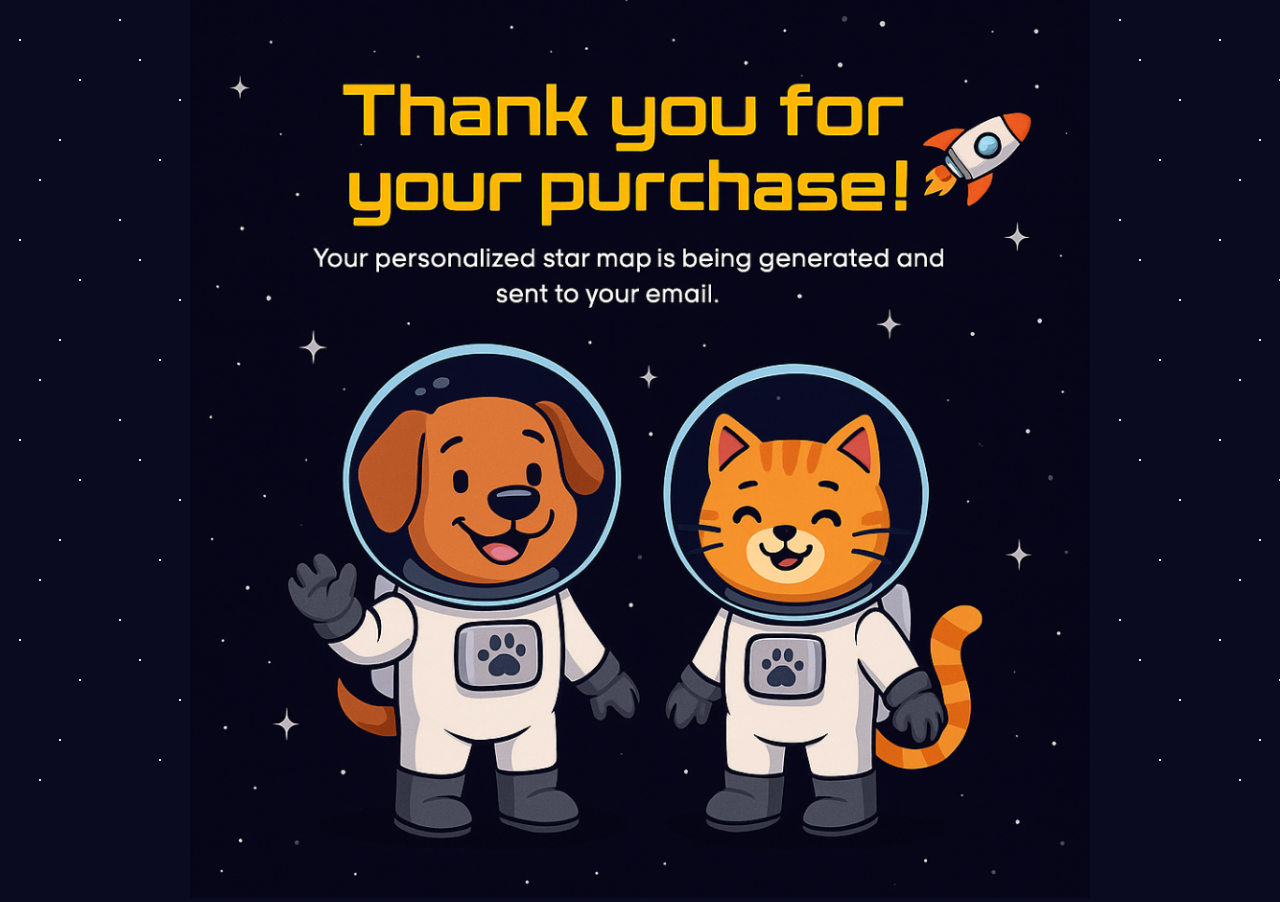
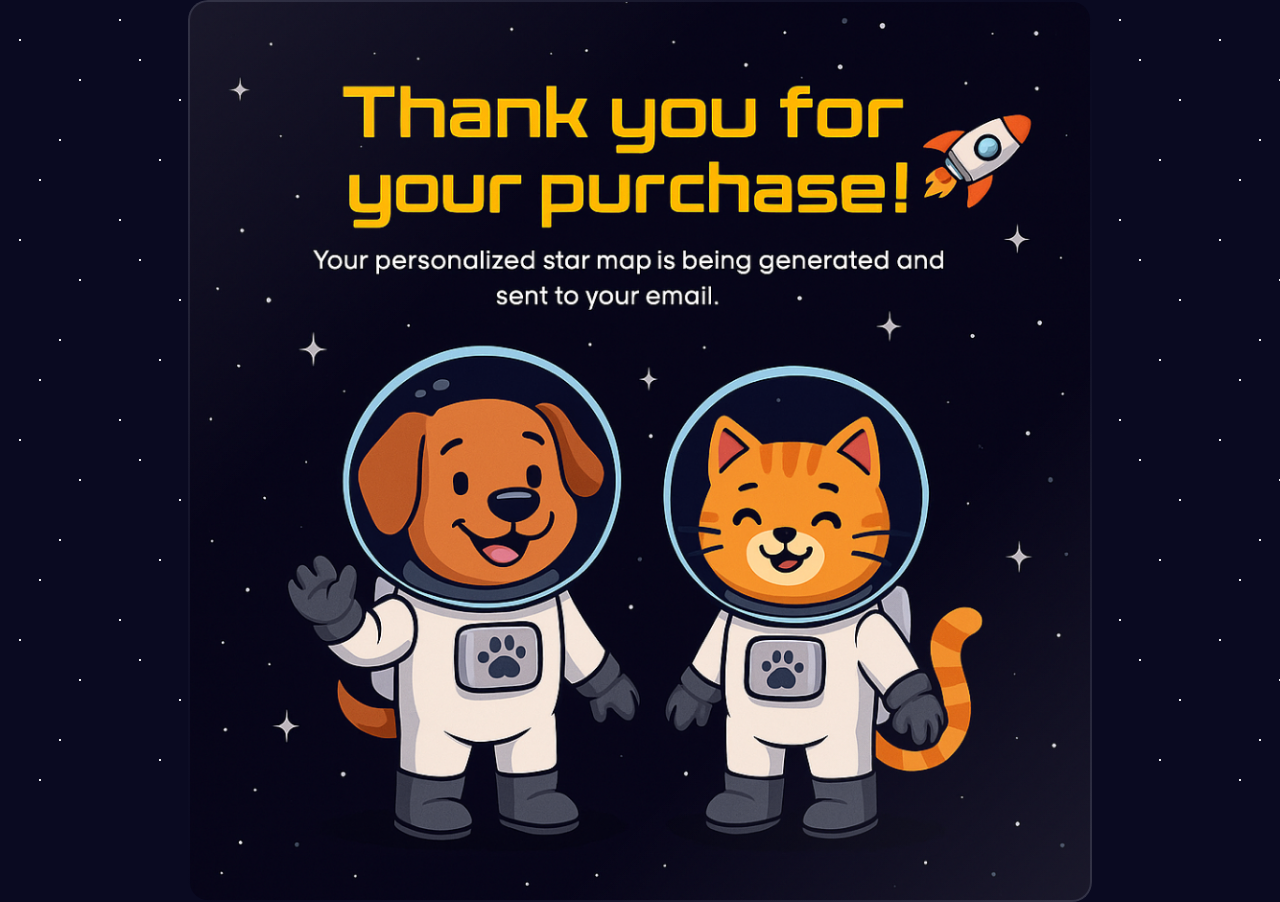
Before and after one commit to Xanakin1/StarPaws, a website: page public/success.html in a window 1280 px wide. Drawn offline with Linux system fonts and the light colour scheme.

Commit message:
Update success.html

```diff
--- a/public/success.html
+++ b/public/success.html
@@ -41,17 +41,53 @@
       50% { opacity: 1; }
     }
 
-    .illustration {
+    .image-container {
+      position: relative;
       width: 90%;
       max-width: 900px;
-      /* Make sure border-radius and box-shadow are removed */
-      border-radius: 0;
-      box-shadow: none;
+      border-radius: 20px;
+      overflow: hidden;
+      /* Subtle gradient border effect */
+      background: linear-gradient(135deg,
+        rgba(255, 255, 255, 0.1) 0%,
+        rgba(255, 255, 255, 0.05) 25%,
+        transparent 50%,
+        rgba(255, 255, 255, 0.05) 75%,
+        rgba(255, 255, 255, 0.1) 100%);
+      padding: 2px;
+    }
+
+    .image-container::before {
+      content: '';
+      position: absolute;
+      top: 0;
+      left: 0;
+      right: 0;
+      bottom: 0;
+      background: linear-gradient(135deg,
+        rgba(255, 255, 255, 0.08) 0%,
+        transparent 30%,
+        transparent 70%,
+        rgba(255, 255, 255, 0.08) 100%);
+      border-radius: 20px;
+      pointer-events: none;
+      z-index: 1;
+    }
+
+    .illustration {
+      width: 100%;
+      height: auto;
+      border-radius: 18px;
+      display: block;
+      position: relative;
+      z-index: 0;
     }
   </style>
 </head>
 <body>
-  <img src="/success_image.png" alt="Thank you for your purchase" class="illustration" />
+  <div class="image-container">
+    <img src="/success_image.png" alt="Thank you for your purchase" class="illustration" />
+  </div>
 
   <script>
     const urlParams = new URLSearchParams(window.location.search);
```
